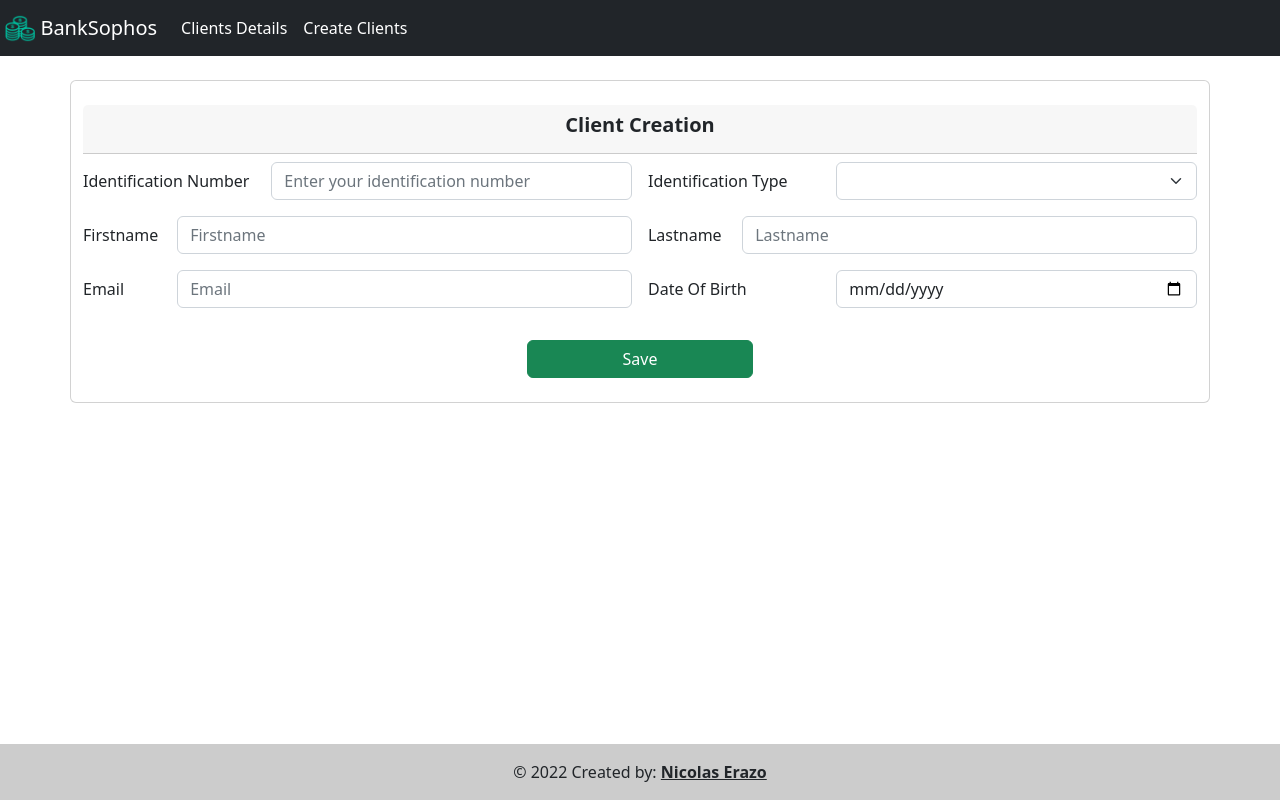
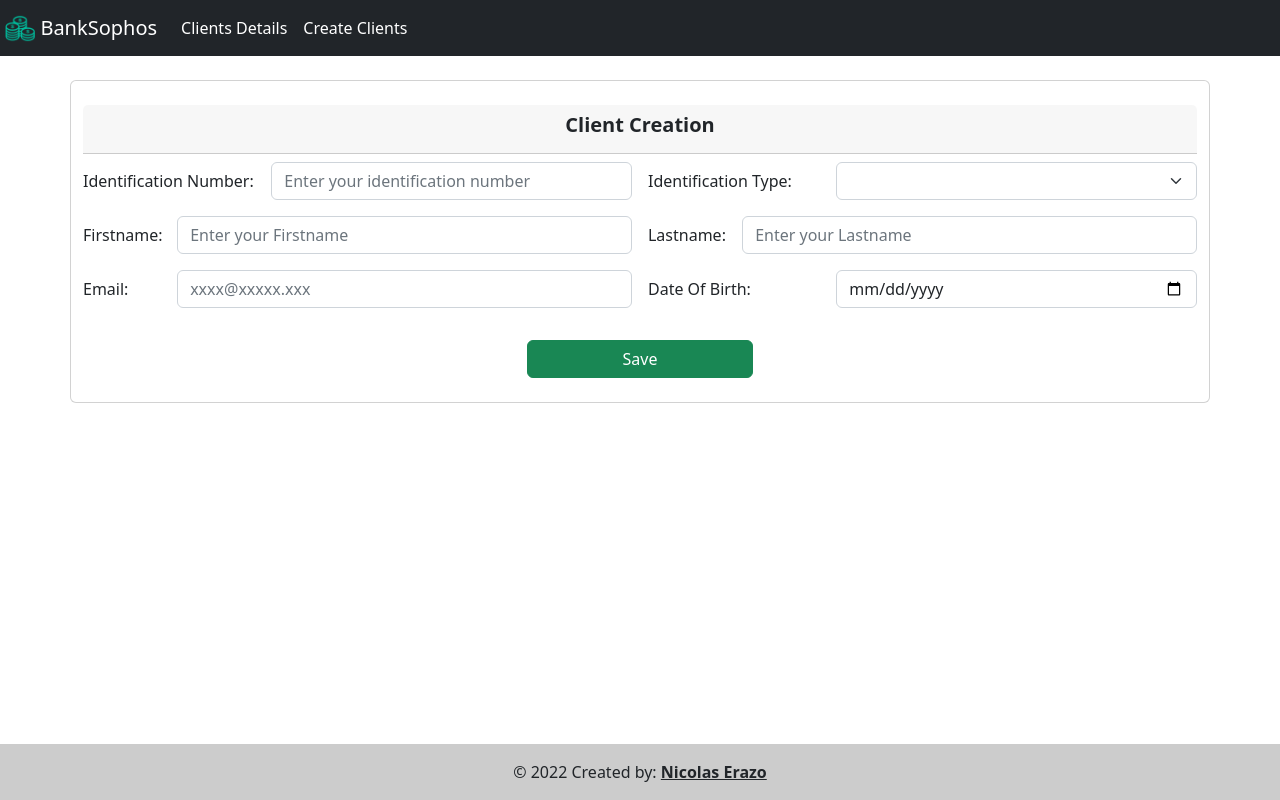
Before and after one commit to NicolasErazo/FinalChallengeFront, an Angular app: page /addClient in a window 1280 px wide. Built offline with nearby package versions, Linux system fonts and the light colour scheme.

Commit message:
Update creation form!

```diff
--- a/src/app/add-client/add-client.component.html
+++ b/src/app/add-client/add-client.component.html
@@ -8,14 +8,14 @@
 
                 <div class="row g-3 align-items-center py-2">
                     <div class="col-md-2">
-                        <label for="identificationNumber" class="col-form-label">Identification Number</label>
+                        <label for="identificationNumber" class="col-form-label">Identification Number:</label>
                     </div>
                     <div class="col-md-4">
                         <input type="number" name="identificationNumber" [(ngModel)]="client.identificationNumber" class="form-control" aria-describedby="passwordHelpInline"
                             placeholder="Enter your identification number">
                     </div>
                     <div class="col-md-2">
-                        <label for="identificationType">Identification Type</label>
+                        <label for="identificationType">Identification Type:</label>
                     </div>
                     <div class="col-md-4">
                         <select class="form-select" aria-label="Default select example" name="identificationType"  [(ngModel)]="client.identificationType">
@@ -28,31 +28,31 @@
 
                 <div class="row g-3 align-items-center py-2">
                     <div class="col-md-1">
-                        <label for="firstName" class="col-form-label">Firstname</label>
+                        <label for="firstName" class="col-form-label">Firstname:</label>
                     </div>
                     <div class="col-md-5">
                         <input type="text" class="form-control" name="firstName" [(ngModel)]="client.firstName" aria-describedby="passwordHelpInline"
-                            placeholder="Firstname">
+                            placeholder="Enter your Firstname">
                     </div>
                     <div class="col-md-1">
-                        <label for="lastName" class="col-form-label">Lastname</label>
+                        <label for="lastName" class="col-form-label">Lastname:</label>
                     </div>
                     <div class="col-md-5">
                         <input type="text" class="form-control" name="lastName" [(ngModel)]="client.lastName" aria-describedby="passwordHelpInline"
-                            placeholder="Lastname">
+                            placeholder="Enter your Lastname">
                     </div>
                 </div>
 
                 <div class="row g-3 align-items-center py-2">
                     <div class="col-md-1">
-                        <label for="email" class="col-form-label">Email</label>
+                        <label for="email" class="col-form-label">Email:</label>
                     </div>
                     <div class="col-md-5">
                         <input type="email" class="form-control" name="email" [(ngModel)]="client.email" aria-describedby="passwordHelpInline"
-                            placeholder="Email">
+                            placeholder="xxxx@xxxxx.xxx">
                     </div>
                     <div class="col-md-2">
-                        <label for="dateOfBirth" class="col-form-label">Date Of Birth</label>
+                        <label for="dateOfBirth" class="col-form-label">Date Of Birth:</label>
                     </div>
                     <div class="col-md-4">
                         <input type="date" class="form-control" name="dateOfBirth" [(ngModel)]="client.dateOfBirth" aria-describedby="passwordHelpInline"
--- a/src/app/add-product/add-product.component.html
+++ b/src/app/add-product/add-product.component.html
@@ -8,7 +8,10 @@
 
                 <div *ngIf="!product.id else elseBlock">
                     <div class="row g-3 align-items-center py-2">
-                        <div class="col-md-12">
+                        <div class="col-md-3 text-center">
+                            <label for="accountType">Select the type of product to create:</label>
+                        </div>
+                        <div class="col-md-9">
                             <select class="form-select" aria-label="Default select example" name="accountType"
                                 [(ngModel)]="product.accountType">
                                 <option selected>Account Type</option>
--- a/src/app/add-transaction/add-transaction.component.html
+++ b/src/app/add-transaction/add-transaction.component.html
@@ -7,7 +7,10 @@
             <form>
 
                 <div class="row g-3 align-items-center py-2">
-                    <div class="col-md-12">
+                    <div class="col-md-4">
+                        <label for="accountType">Select the type of transaction to create:</label>
+                    </div>
+                    <div class="col-md-8">
                         <select class="form-select" aria-label="Default select example" name="typeOfTransaction"
                             [(ngModel)]="transaction.typeOfTransaction">
                             <option selected>Type Of Transaction</option>
@@ -19,7 +22,10 @@
                 </div>
 
                 <div class="row g-3 align-items-center py-2">
-                    <div class="col-md-12">
+                    <div class="col-md-4">
+                        <label for="accountType">Select the type of movement to create:</label>
+                    </div>
+                    <div class="col-md-8">
                         <select class="form-select" aria-label="Default select example" name="typeOfMovement"
                             [(ngModel)]="transaction.typeOfMovement">
                             <option selected>Type Of Movement</option>
@@ -31,14 +37,14 @@
 
                 <div class="row g-3 align-items-center py-2">
                     <div class="col-md-1">
-                        <label for="description" class="col-form-label">Description</label>
+                        <label for="description" class="col-form-label">Description:</label>
                     </div>
                     <div class="col-md-5">
                         <input type="text" class="form-control" name="description" [(ngModel)]="transaction.description" aria-describedby="passwordHelpInline"
                             placeholder="Description">
                     </div>
                     <div class="col-md-1">
-                        <label for="value" class="col-form-label">Value</label>
+                        <label for="value" class="col-form-label">Value:</label>
                     </div>
                     <div class="col-md-5">
                         <input type="number" class="form-control" name="value" [(ngModel)]="transaction.value" aria-describedby="passwordHelpInline"
```
